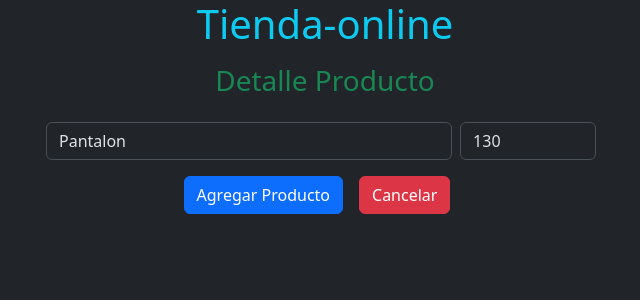
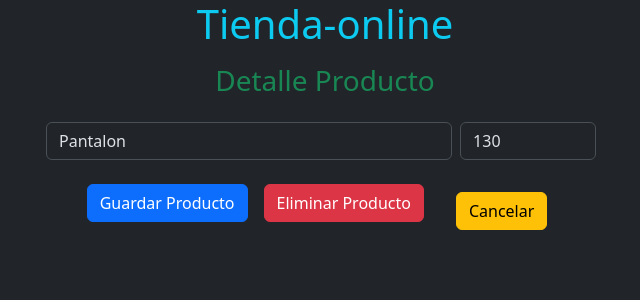
Before and after one commit to NicolasMunar/Tienda-Online, an Angular app: page /editar/1 in a window 1280 px wide. Shown: the top 300 px of the page, without its empty margins (315-955 px from the left). Built offline with nearby package versions, Linux system fonts and the light colour scheme.

Commit message:
modificaciones para la tienda online CRUD completo

```diff
--- /dev/null
+++ b/src/app/error/error.html
@@ -0,0 +1,7 @@
+<div class="container dflex flex-column justify-content-center align-items-center my-5">
+    <div class="alert alert-danger text-center w-75">
+        <h1 class="display-4">Error 404</h1>
+        <p class="lead">No se encuentra el recurso solicitado</p>
+        <a [routerLink]="['/']" class="btn btn-primary mt-3">Volver al inicio</a>
+    </div>
+</div>
--- a/src/app/listado-productos/formulario-producto/formulario-producto.html
+++ b/src/app/listado-productos/formulario-producto/formulario-producto.html
@@ -10,7 +10,10 @@
 
     </div>
     <div class="dflex justify-content-center mt-3">
-            <button type="submit" class="btn btn-primary">Agregar Producto</button>
-            <button type="button" class="btn btn-danger mx-3" (click)="cancelar()">Cancelar</button>
+            <button type="submit" class="btn btn-primary">Guardar Producto</button>
+             @if(productoId !== null){
+                <button type="button" class="btn btn-danger mx-3" (click)="eliminarProducto()">Eliminar Producto</button>
+             }
+            <button type="button" class="btn btn-warning mx-3 mt-3" (click)="cancelar()">Cancelar</button>
     </div>
 </form>
--- a/src/app/listado-productos/formulario-producto/formulario-producto.ts
+++ b/src/app/listado-productos/formulario-producto/formulario-producto.ts
@@ -15,7 +15,7 @@ export class FormularioProducto {
   titulo = 'Detalle Producto'
   //titulo = 'Agregar Nuevo Producto'
 
-  productoID: number | null = null;
+  productoId: number | null = null;
   descripcionProducto: string = "";
   precioProducto: number = 0;
 
@@ -28,7 +28,7 @@ export class FormularioProducto {
       const producto = this.servicioProductos.getProductoById(Number(id));
       if (producto) {
         //si obtiene un producto se muestra en el formulario y se inicializan los valores.
-        this.productoID = producto.id;
+        this.productoId = producto.id;
         this.descripcionProducto = producto.descripcion;
         this.precioProducto = producto.precio;
       }
@@ -39,9 +39,9 @@ export class FormularioProducto {
   guardarProducto(event: Event) {
     //event.preventDefault();
     if (this.descripcionProducto !== null && this.descripcionProducto !== "" && this.precioProducto !== null && !isNaN(this.precioProducto) && (this.precioProducto > 0)) {
-      const producto = new ProductoModelo(this.productoID, this.descripcionProducto, this.precioProducto);
+      const producto = new ProductoModelo(this.productoId, this.descripcionProducto, this.precioProducto);
       this.servicioProductos.guardarProducto(producto);
-      this.eliminarValoresProducto();
+      this.limpiarValoresProducto();
       //Redirige al inicio
       this.router.navigate(['/']);
     } else {
@@ -54,8 +54,15 @@ export class FormularioProducto {
     this.router.navigate(['/']);
   }
 
-  eliminarValoresProducto() {
-    this.productoID = null;
+  eliminarProducto(){
+    if(this.productoId !== null){
+      this.servicioProductos.eliminarProducto(this.productoId);
+      this.limpiarValoresProducto();
+    }
+  }
+
+  limpiarValoresProducto() {
+    this.productoId = null;
     this.descripcionProducto = "";
     this.precioProducto = 0;
   }
--- a/src/app/servicio-productos.ts
+++ b/src/app/servicio-productos.ts
@@ -16,15 +16,15 @@ export class ServicioProductos {
   private idSiguiente = 1;
   listaProductos: ProductoModelo[] = []
 
-  constructor(private http: HttpClient){
-     this.inicializarProductos()
+  constructor(private http: HttpClient) {
+    this.inicializarProductos()
   }
 
-  private inicializarProductos(){
-    const producto1 = new ProductoModelo(this.idSiguiente++,'Pantalon',130.0);
-    const producto2 = new ProductoModelo(this.idSiguiente++,'Camisa',80.0);
-    const producto3 = new ProductoModelo(this.idSiguiente++,'Playera',50.0)
-    this.listaProductos.push(producto1,producto2,producto3);
+  private inicializarProductos() {
+    const producto1 = new ProductoModelo(this.idSiguiente++, 'Pantalon', 130.0);
+    const producto2 = new ProductoModelo(this.idSiguiente++, 'Camisa', 80.0);
+    const producto3 = new ProductoModelo(this.idSiguiente++, 'Playera', 50.0)
+    this.listaProductos.push(producto1, producto2, producto3);
   }
 
   //Declaracion de un metodo normal tipo "producto Modelo" array.
@@ -36,27 +36,36 @@ export class ServicioProductos {
     return of(this.listaProductos);
   }
 
-  getProductoById(id: number): ProductoModelo | undefined{
+  getProductoById(id: number): ProductoModelo | undefined {
     return this.listaProductos.find(producto => producto.id === id);
   }
 
-   //Agregar o modificar un producto existente
-  guardarProducto(nuevoProducto: ProductoModelo){
-    if(nuevoProducto.id === null){
+  //Agregar o modificar un producto existente
+  guardarProducto(nuevoProducto: ProductoModelo) {
+    if (nuevoProducto.id === null) {
       //agregar producto
       nuevoProducto.id = this.idSiguiente++;
       this.listaProductos.push(nuevoProducto);
-    }else if(nuevoProducto.id !== null){
+    } else if (nuevoProducto.id !== null) {
       //modificar producto
       const indice = this.listaProductos.findIndex(p => p.id === nuevoProducto.id);
       //si no encuentra producto con ID similar retorna el valor de -1
-      if(indice !== -1){
+      if (indice !== -1) {
         this.listaProductos[indice] = nuevoProducto;
       }
     }
   }
+
+  eliminarProducto(productoId: number) {
+    const indice = this.listaProductos.findIndex(p => p.id === productoId);
+    // sin encontrar producto con ID similar retorna el valor de -1
+    if (indice !== -1) {
+      this.listaProductos.splice(indice, 1);
+    }
+  }
+
   //metodo anterior para adicion
-  addNuevoProducto(nuevoProducto: ProductoModelo) {
-    this.listaProductos.push(nuevoProducto);
-  }
+    addNuevoProducto(nuevoProducto: ProductoModelo){
+      this.listaProductos.push(nuevoProducto);
+    }
 }
```
Also changed, not shown: src/app/app.routes.ts (+6 -4 lines), src/app/error/error.ts (added, +12 -0 lines), src/app/error/error.css (added).
